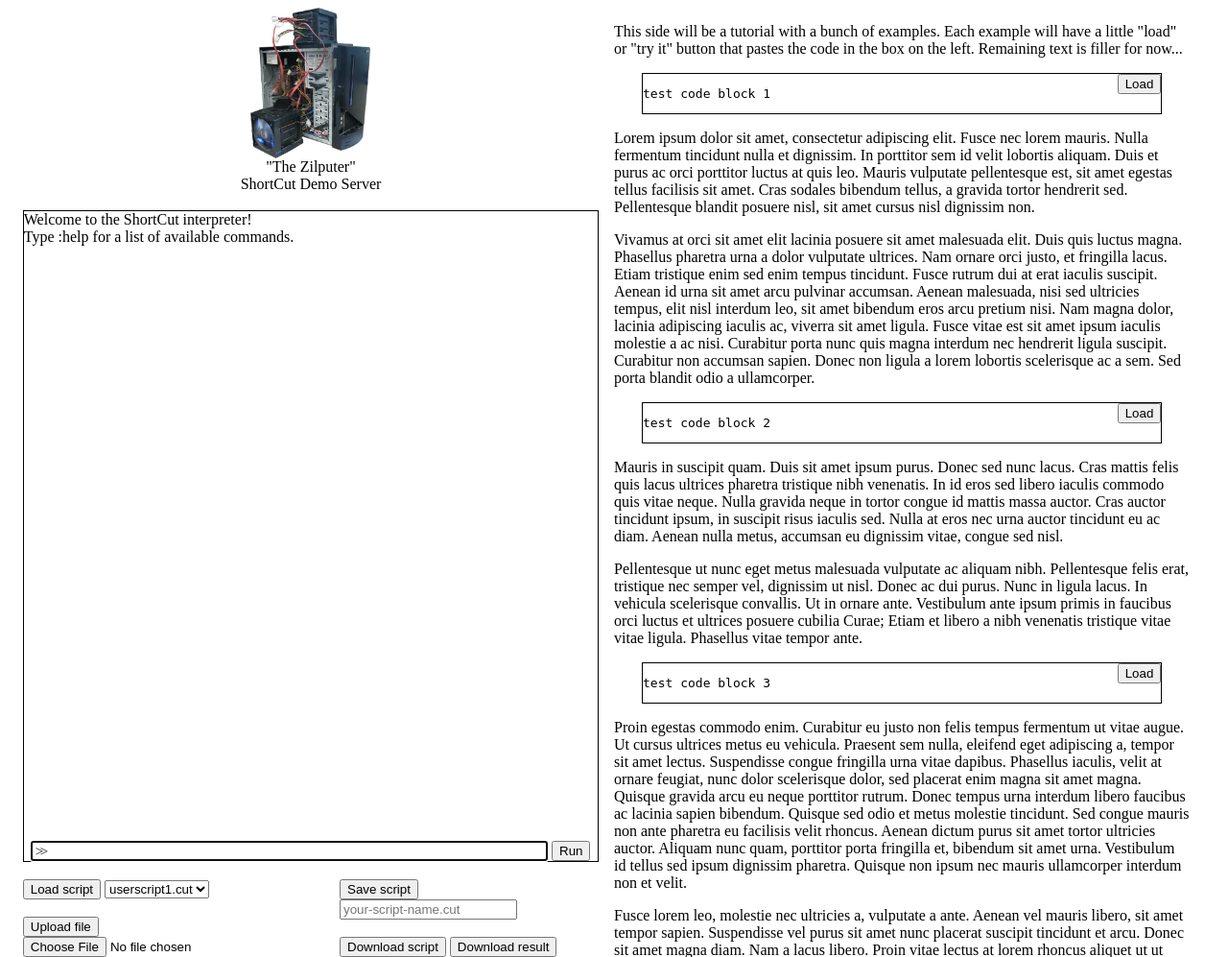
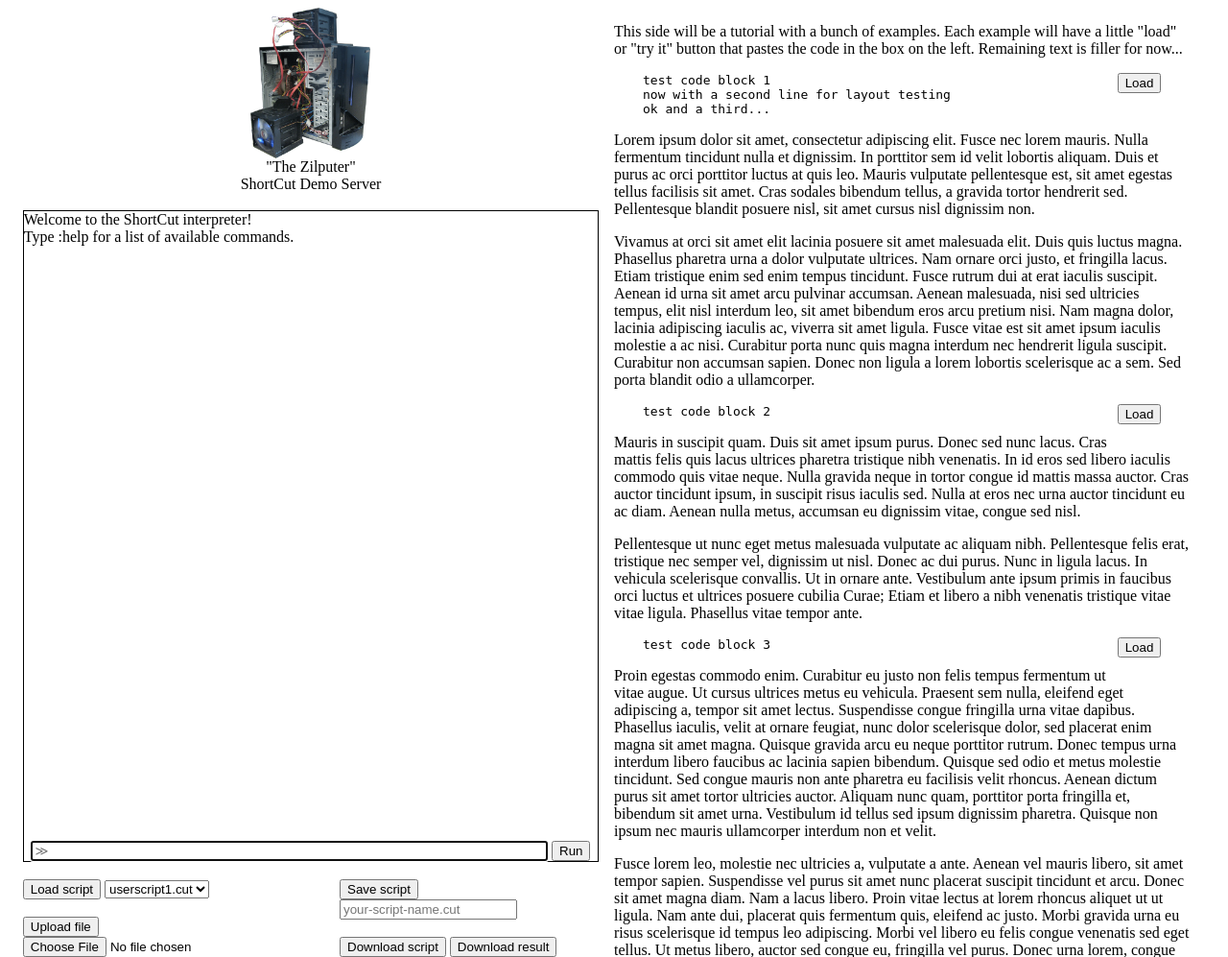
Before and after one commit to jefdaj/ortholang-demo, a Python web app: template templates/index.html in a window 1280 px wide. Shown: the top 997 px of the page at 96% size. Run offline with Jinja, Linux system fonts and the light colour scheme; the template is opened without the code that fills it, so the values that code supplies are empty.

Commit message:
minor changes

```diff
--- a/templates/index.html
+++ b/templates/index.html
@@ -80,11 +80,11 @@
 			<p>This side will be a tutorial with a bunch of examples. Each example will have a little "load" or "try it" button that pastes the code in the box on the left. Remaining text is filler for now...</p>
 
 			<center>
-				<div style="text-align: left; width: 90%; border-style: solid; border-width: 1px;">
+				<div style="text-align: left; width: 90%;">
 					<form id="tutorial1" style="float: right;">
-						<input type="button" onclick="autofill_repl(':load tutorial1.cut')" name="submit" value="Load">
+						<input type="button" onclick="autofill_repl(':load tutorial/basic01.cut')" name="submit" value="Load">
 					</form>
-					<pre><code>test code block 1</pre></code>
+					<pre><code>test code block 1<br/>now with a second line for layout testing<br/>ok and a third...</pre></code>
 				</div>
 			</center>
 
@@ -93,9 +93,9 @@
 			<p>Vivamus at orci sit amet elit lacinia posuere sit amet malesuada elit. Duis quis luctus magna. Phasellus pharetra urna a dolor vulputate ultrices. Nam ornare orci justo, et fringilla lacus. Etiam tristique enim sed enim tempus tincidunt. Fusce rutrum dui at erat iaculis suscipit. Aenean id urna sit amet arcu pulvinar accumsan. Aenean malesuada, nisi sed ultricies tempus, elit nisl interdum leo, sit amet bibendum eros arcu pretium nisi. Nam magna dolor, lacinia adipiscing iaculis ac, viverra sit amet ligula. Fusce vitae est sit amet ipsum iaculis molestie a ac nisi. Curabitur porta nunc quis magna interdum nec hendrerit ligula suscipit. Curabitur non accumsan sapien. Donec non ligula a lorem lobortis scelerisque ac a sem. Sed porta blandit odio a ullamcorper.</p>
 
 			<center>
-				<div style="text-align: left; width: 90%; border-style: solid; border-width: 1px;">
+				<div style="text-align: left; width: 90%;">
 					<form id="tutorial1" style="float: right;">
-						<input type="button" onclick="autofill_repl(':load tutorial2.cut')" name="submit" value="Load">
+						<input type="button" onclick="autofill_repl(':load tutorial/basic02.cut')" name="submit" value="Load">
 					</form>
 					<pre><code>test code block 2</pre></code>
 				</div>
@@ -107,9 +107,9 @@
 			<p>Pellentesque ut nunc eget metus malesuada vulputate ac aliquam nibh. Pellentesque felis erat, tristique nec semper vel, dignissim ut nisl. Donec ac dui purus. Nunc in ligula lacus. In vehicula scelerisque convallis. Ut in ornare ante. Vestibulum ante ipsum primis in faucibus orci luctus et ultrices posuere cubilia Curae; Etiam et libero a nibh venenatis tristique vitae vitae ligula. Phasellus vitae tempor ante.</p>
 
 			<center>
-				<div style="text-align: left; width: 90%; border-style: solid; border-width: 1px;">
+				<div style="text-align: left; width: 90%;">
 					<form id="tutorial1" style="float: right;">
-						<input type="button" onclick="autofill_repl(':load tutorial3.cut')" name="submit" value="Load">
+						<input type="button" onclick="autofill_repl(':load tutorial/basic03.cut')" name="submit" value="Load">
 					</form>
 					<pre><code>test code block 3</pre></code>
 				</div>
```
Also changed, not shown: 3 other files.
